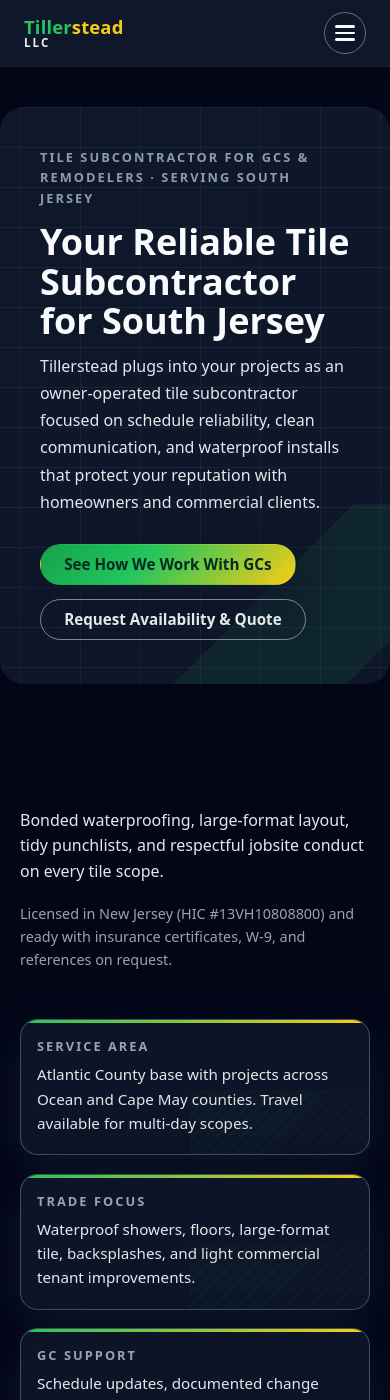
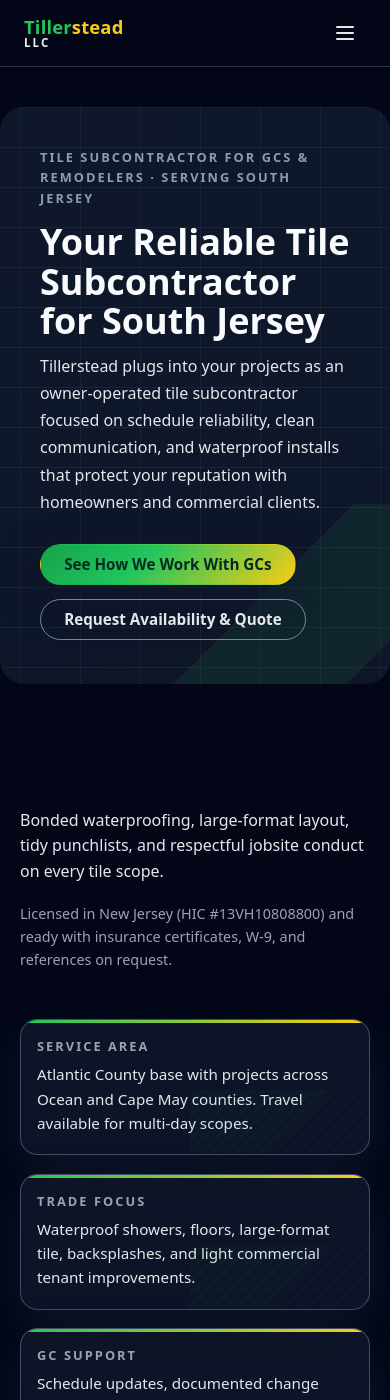
Before and after one commit to XTX33/Tillerstead-site, a Jekyll site: the page built from index.html, in a window 390 px wide and 1400 px high. Built offline with Jekyll 4.4.1, drawn with Linux system fonts in a browser that asks for light colours.

Commit message:
Add responsive styles for site header and navigation

```diff
--- a/assets/css/style.css
+++ b/assets/css/style.css
@@ -381,3 +381,169 @@
   color: rgba(209, 213, 219, 0.96);
   background: rgba(15, 23, 42, 0.95);
 }
+/* ========= HEADER LAYOUT RESET ========= */
+.site-header {
+  background: #020617;          /* or your brand header color */
+  border-bottom: 1px solid rgba(148, 163, 184, 0.3);
+}
+
+.site-header-inner {
+  display: flex;
+  align-items: center;
+  justify-content: space-between;
+  gap: 1.75rem;                 /* space between logo, nav, actions */
+  padding: 0.75rem 1.5rem;
+}
+
+/* Logo stays tight, no squishing */
+.site-logo {
+  flex-shrink: 0;
+  display: inline-flex;
+  align-items: center;
+  text-decoration: none;
+}
+
+/* ========= NAV CORE ========= */
+
+.site-nav {
+  flex: 1 1 auto;               /* let nav use the middle space */
+}
+
+/* UL turns into a horizontal menu */
+.site-menu {
+  display: flex;
+  align-items: center;
+  justify-content: center;
+  gap: 1.25rem;                 /* control horizontal spacing here */
+  list-style: none;
+  margin: 0;
+  padding: 0;
+}
+
+/* List items don’t have extra margins */
+.site-menu > li {
+  margin: 0;
+  padding: 0;
+}
+
+/* Links look like clean inline pills, no crazy padding */
+.site-menu a {
+  display: inline-flex;
+  align-items: center;
+  padding: 0.25rem 0;           /* just a little vertical padding */
+  font-size: 0.92rem;
+  font-weight: 500;
+  letter-spacing: 0.04em;
+  text-transform: uppercase;
+  text-decoration: none;
+  color: #e5e7eb;
+  white-space: nowrap;          /* stop weird wrapping mid-word */
+}
+
+/* Active / hover states */
+.site-menu a:hover,
+.site-menu a:focus-visible {
+  color: #facc15;               /* or your brass/brand accent */
+}
+
+.site-menu a[aria-current="page"] {
+  color: #facc15;
+  border-bottom: 2px solid #facc15;
+}
+
+/* ========= RIGHT-SIDE ACTIONS ========= */
+
+.site-header-actions {
+  display: flex;
+  align-items: center;
+  gap: 0.75rem;
+  flex-shrink: 0;
+}
+
+/* Phone button */
+.call-btn {
+  display: inline-flex;
+  align-items: center;
+  padding: 0.4rem 0.9rem;
+  border-radius: 999px;
+  border: 1px solid rgba(148, 163, 184, 0.7);
+  background: rgba(15, 23, 42, 0.9);
+  color: #e5e7eb;
+  font-size: 0.9rem;
+  text-decoration: none;
+  white-space: nowrap;
+}
+
+/* Burger button */
+.nav-toggle {
+  display: none;                /* hide on desktop, show on mobile below */
+  border: 0;
+  background: none;
+  padding: 0.25rem;
+}
+
+/* ========= RESPONSIVE BREAKPOINTS ========= */
+
+/* At medium widths, tighten nav so it doesn’t wrap like crazy */
+@media (max-width: 1100px) {
+  .site-menu {
+    gap: 0.75rem;
+  }
+
+  .site-menu a {
+    font-size: 0.85rem;
+    letter-spacing: 0.03em;
+  }
+}
+
+/* Mobile: hide inline nav, use burger */
+@media (max-width: 900px) {
+  .site-header-inner {
+    align-items: center;
+  }
+
+  .site-nav {
+    display: none;
+  }
+
+  .nav-toggle {
+    display: inline-flex;
+    flex-shrink: 0;
+    flex-direction: column;
+    gap: 4px;
+  }
+
+  .nav-toggle .nav-toggle-bar {
+    width: 18px;
+    height: 2px;
+    background: #e5e7eb;
+    border-radius: 999px;
+  }
+
+  /* If you’re toggling a class like .nav-open on the body or header,
+     show the menu as a dropdown when open. Adjust selector to your JS. */
+  .site-header.nav-open .site-nav {
+    display: block;
+    position: absolute;
+    inset-inline: 0;
+    top: 100%;
+    background: #020617;
+    border-bottom: 1px solid rgba(148, 163, 184, 0.3);
+  }
+
+  .site-header.nav-open .site-menu {
+    flex-direction: column;
+    align-items: flex-start;
+    padding: 0.75rem 1.5rem 1rem;
+    gap: 0.5rem;
+  }
+
+  .site-header-actions {
+    gap: 0.5rem;
+  }
+
+  .call-btn {
+    padding-inline: 0.6rem;
+    font-size: 0.8rem;
+  }
+}
```
